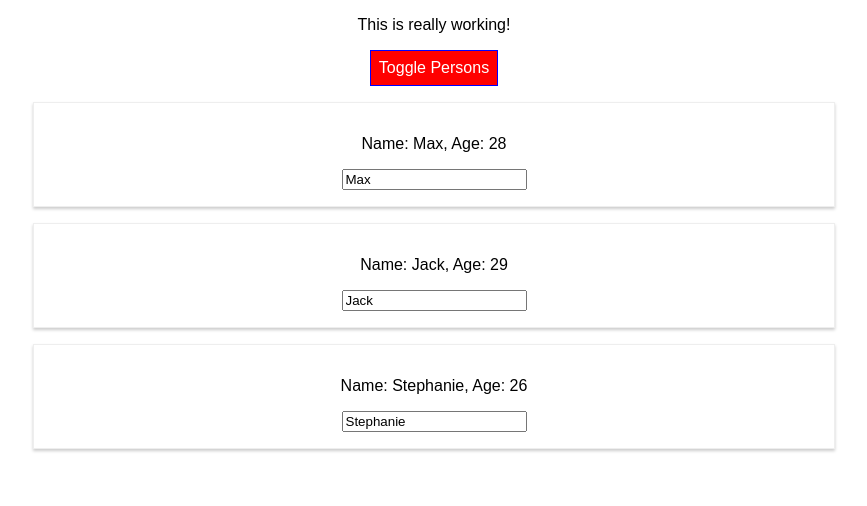
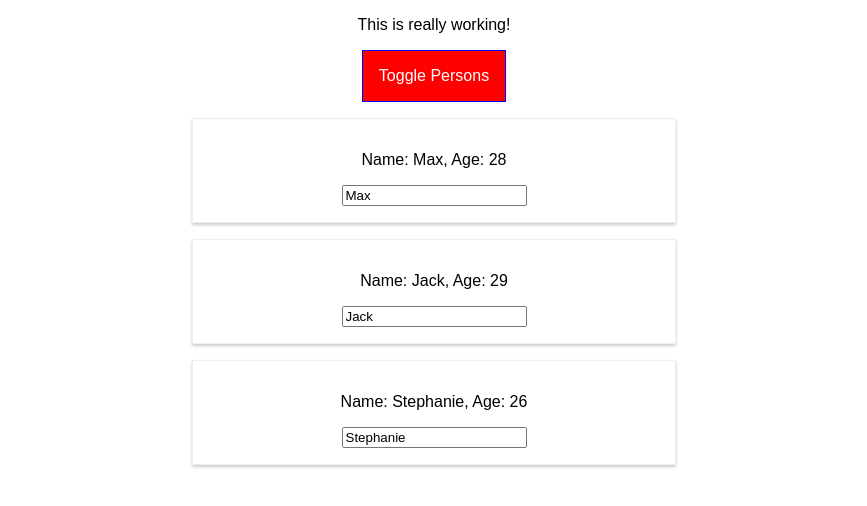
Before and after one commit to osullivangerard/person-app, a React app: page / in a window 1280 px wide. Both pictures are taken after a click on the button "Toggle Persons". Shown: the top 506 px of the page, without its empty margins (206-1073 px from the left). Built offline with nearby package versions, Linux system fonts and the light colour scheme.

Commit message:
switched to using css modules

```diff
--- a/config/webpack.config.dev.js
+++ b/config/webpack.config.dev.js
@@ -164,6 +164,8 @@
                 loader: require.resolve('css-loader'),
                 options: {
                   importLoaders: 1,
+                  modules: true,
+                  localIdentName: '[name]__[local]__[hash:base64:5]'
                 },
               },
               {
--- a/config/webpack.config.prod.js
+++ b/config/webpack.config.prod.js
@@ -181,6 +181,8 @@
                       loader: require.resolve('css-loader'),
                       options: {
                         importLoaders: 1,
+                        modules: true,
+                        localIdentName: '[name]__[local]__[hash:base64:5]',
                         minimize: true,
                         sourceMap: shouldUseSourceMap,
                       },
--- a/src/App.css
+++ b/src/App.css
@@ -9,3 +9,26 @@
 .bold {
   font-weight: bold;
 }
+
+.App button {
+  border: 1px solid blue;
+  padding: 16px;
+  background-color: green;
+  font: inherit;
+  color: white;
+  cursor: pointer;
+}
+
+.App button:hover {
+  background-color: lightgreen;
+  color: black;
+}
+
+.App button.Red {
+  background-color: red;
+}
+
+.App button.Red:hover {
+  background-color: salmon;
+  color: black;
+}
--- a/src/App.js
+++ b/src/App.js
@@ -1,5 +1,5 @@
 import React, { Component } from 'react';
-import './App.css';
+import classes from './App.css';
 import Person from './Person/Person';
 
 class App extends Component {
@@ -44,20 +44,8 @@
   }
 
   render() {
-    const style = {
-      backgroundColor: 'green',
-      color: 'white',
-      font: 'inherit',
-      border: '1px solid blue',
-      padding: '8px',
-      cursor: 'pointer',
-      ':hover': {
-        backgroundColor: 'lightgreen',
-        color: 'black'
-      }
-    };
-
     let persons = null;
+    let btnClass = '';
 
     if (this.state.showPersons) {
       persons = (
@@ -73,27 +61,23 @@
         </div>
       );
 
-      style.backgroundColor = 'red';
-      style[':hover'] = {
-        backgroundColor: 'salmon',
-        color: 'black'
-      }
+      btnClass = classes.Red;
     }
 
-    let classes = [];
+    let assignedClasses = [];
 
     if (this.state.persons.length <= 2) {
-      classes.push('red');
+      assignedClasses.push(classes.red);
     }
     if (this.state.persons.length <= 1) {
-      classes.push('bold');
+      assignedClasses.push(classes.bold);
     }
 
     return (
-        <div className="App">
-          <p className={classes.join(' ')}>This is really working!</p>
+        <div className={classes.App}>
+          <p className={assignedClasses.join(' ')}>This is really working!</p>
           <button
-            style={style}
+            className={btnClass}
             onClick={this.togglePersonsHandler}>Toggle Persons</button>
           {persons}
         </div>
--- a/src/Person/Person.css
+++ b/src/Person/Person.css
@@ -6,3 +6,9 @@
   padding: 16px;
   text-align: center;
 }
+
+@media (min-width: 500px) {
+  .Person {
+    width: 450px;
+  }
+}
--- a/src/Person/Person.js
+++ b/src/Person/Person.js
@@ -1,10 +1,10 @@
 import React from 'react';
 
-import './Person.css';
+import classes from './Person.css';
 
 const person = (props) => {
   return (
-    <div className="Person">
+    <div className={classes.Person}>
       <p onClick={props.click}>Name: {props.name}, Age: {props.age}</p>
       <p>{props.children}</p>
       <input type="text" onChange={props.changed} value={props.name} />
```
